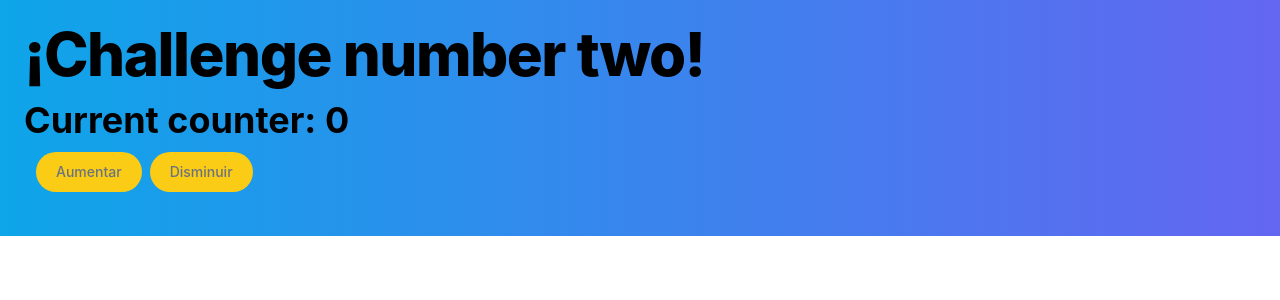
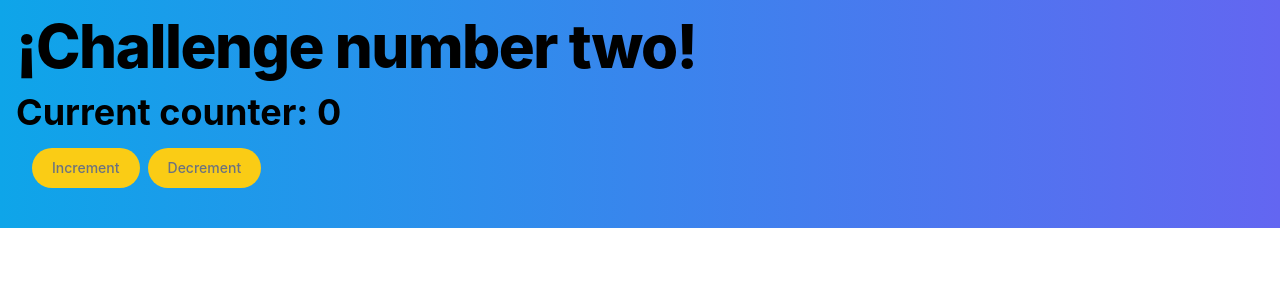
Before and after one commit to jaaneo/react-app-counter, a React (Create React App) app: page / in a window 1280 px wide. Shown: the top 300 px of the page. Built offline with nearby package versions, Linux system fonts and the light colour scheme; the HTML template or start-up script is replaced by a standard one.

Commit message:
Change the text from  spanish to english

```diff
--- a/src/App.jsx
+++ b/src/App.jsx
@@ -13,23 +13,14 @@ function App() {
   }
 
   return (
-
-
-    <div class="bg-gradient-to-r from-sky-500 to-indigo-500 p-6">
-
+    <div class="bg-gradient-to-r from-sky-500 to-indigo-500 p-4">
             <h1 class="max-w-3xl mb-4 text-5xl font-extrabold tracking-tight leading-none md:text-5xl xl:text-6xl dark:text-white">¡Challenge number two! </h1>
             <h2 class="text-4xl font-bold dark:text-white">Current counter: {count}</h2>
-
-           <p class="m-3">
-            <ButtonIncrement text="Aumentar" onClick={handleIncrement} />
-            <ButtonDecrement text="Disminuir" onClick={handleDecrement} />
+           <p class="p-4">
+            <ButtonIncrement text="Increment" onClick={handleIncrement} />
+            <ButtonDecrement text="Decrement" onClick={handleDecrement} />
            </p>
-
     </div>
-
-
-
   );
 }
-
 export default App;
```
